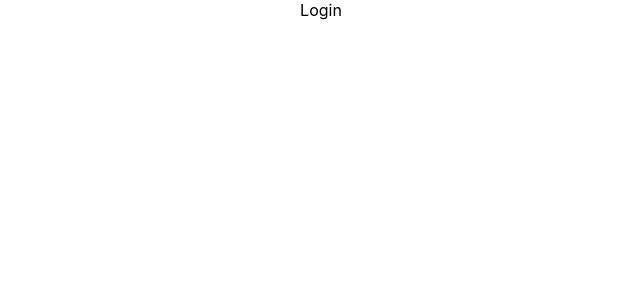
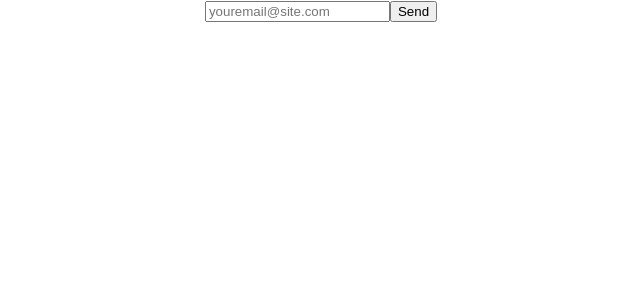
Before and after one commit to pedro-donoso/react-supabase, a React (Create React App) app: page / in a window 1280 px wide. Shown: the top 300 px of the page, without its empty margins (319-959 px from the left). Built offline with nearby package versions, Linux system fonts and the light colour scheme; the HTML template or start-up script is replaced by a standard one.

Commit message:
pruebo consola

```diff
--- a/src/App.js
+++ b/src/App.js
@@ -1,5 +1,5 @@
-import './App.css';
-import Login from './pages/Login';
+import "./App.css";
+import Login from "./pages/Login";
 
 function App() {
   return (
--- a/src/pages/Login.js
+++ b/src/pages/Login.js
@@ -1,8 +1,20 @@
-import React from 'react'
+import {useState} from 'react'
 
 function Login() {
+  const [email, setEmail] = useState('');
+
   return (
-    <div>Login</div>
+    <div>
+      <form>
+        <input
+          type="email"
+          name="email"
+          placeholder="youremail@site.com"
+          onChange={(e) => console.log(e.target.value)}
+        />
+        <button>Send</button>
+      </form>
+    </div>
   )
 }
 
```
